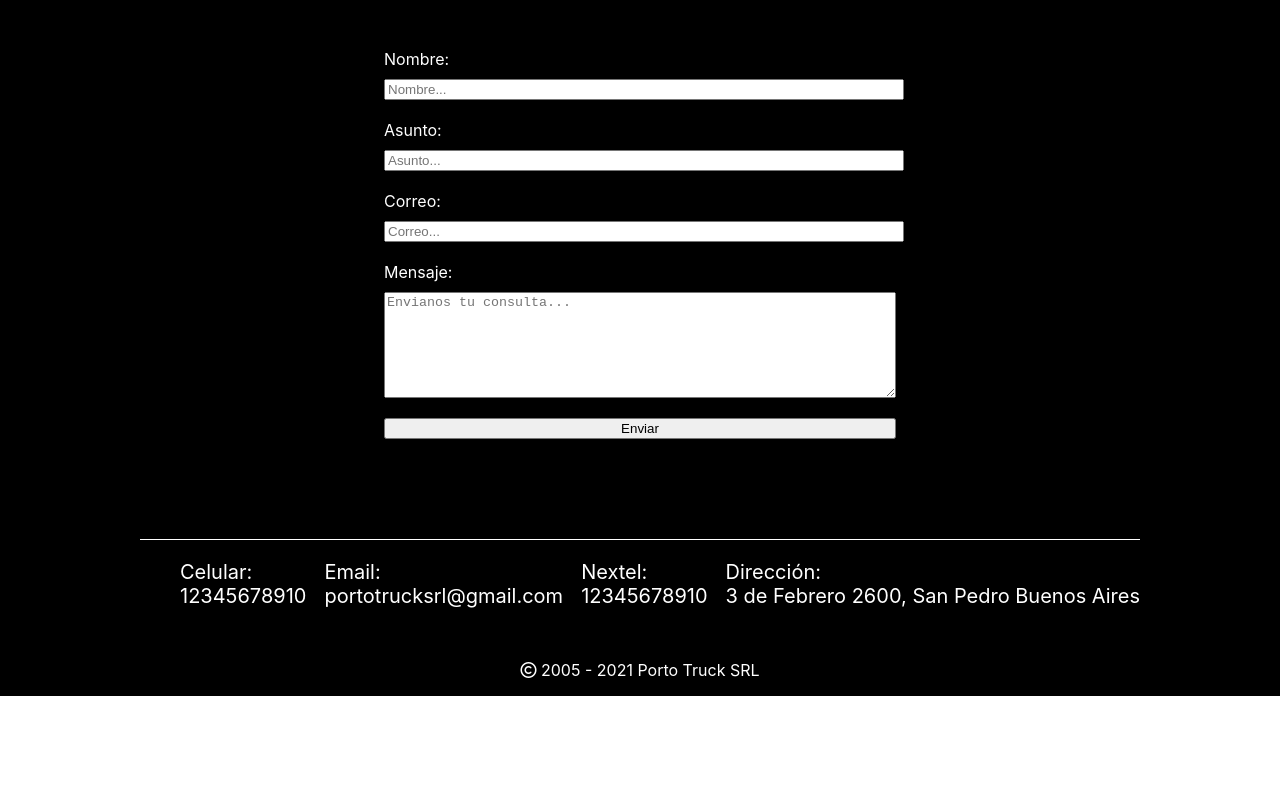
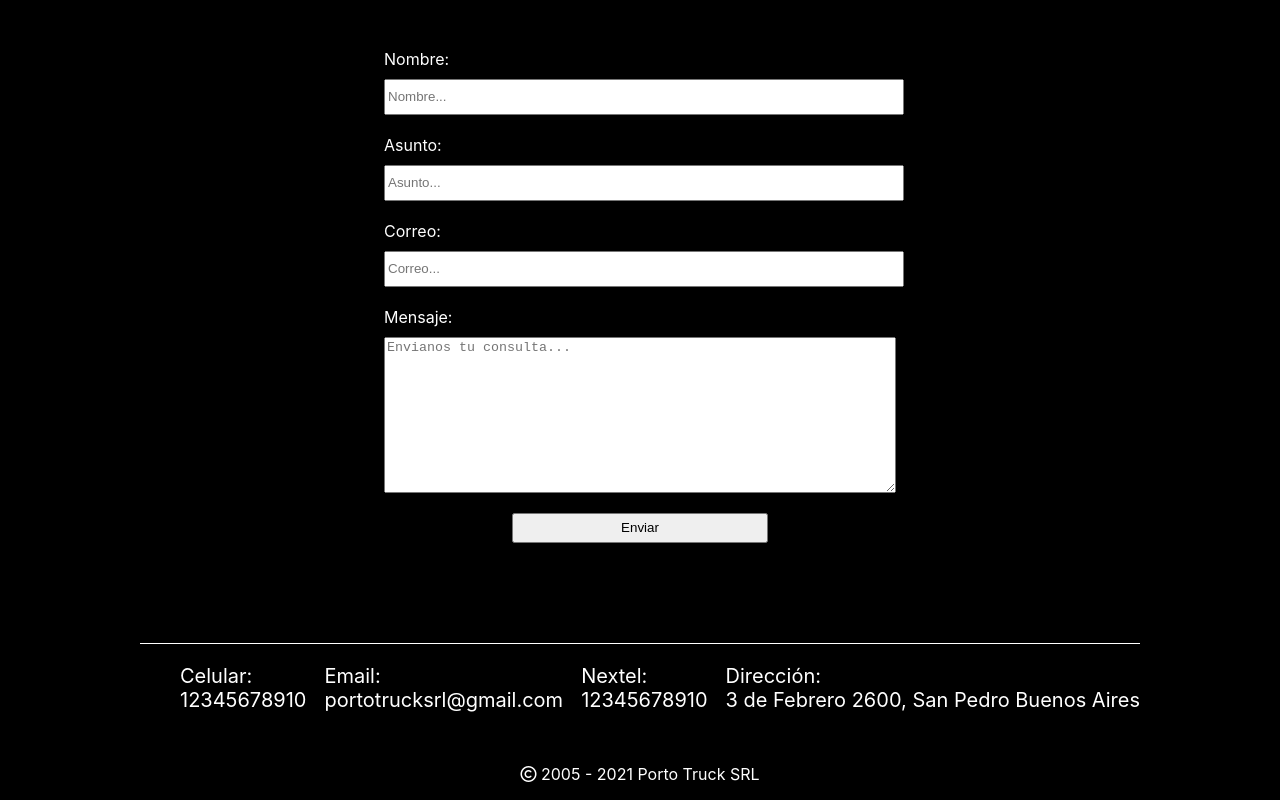
Before and after one commit to Valentinporta/PortoTruckSPA, a React (Create React App) app: page / in a window 1280 px wide. Shown: the part 3961-4761 px from the top of the page. Before the commit the page ends 4657 px from the top, so only its background shows below. Built offline with nearby package versions, Linux system fonts and the light colour scheme.

Commit message:
made inputs taller

```diff
--- a/src/components/contactForm/contactForm.module.css
+++ b/src/components/contactForm/contactForm.module.css
@@ -7,11 +7,18 @@
 .input {
     width: 100%;
     margin: 10px 0 20px;
+    height: 30px;
 }
 
 .textarea {
     margin: 10px 0 20px;
-    height: 100px;
+    height: 150px;
+}
+
+.btn {
+    width: 50%;
+    margin: 0 auto;
+    height: 30px;
 }
 
 @media screen and (max-width: 768px) {
```
